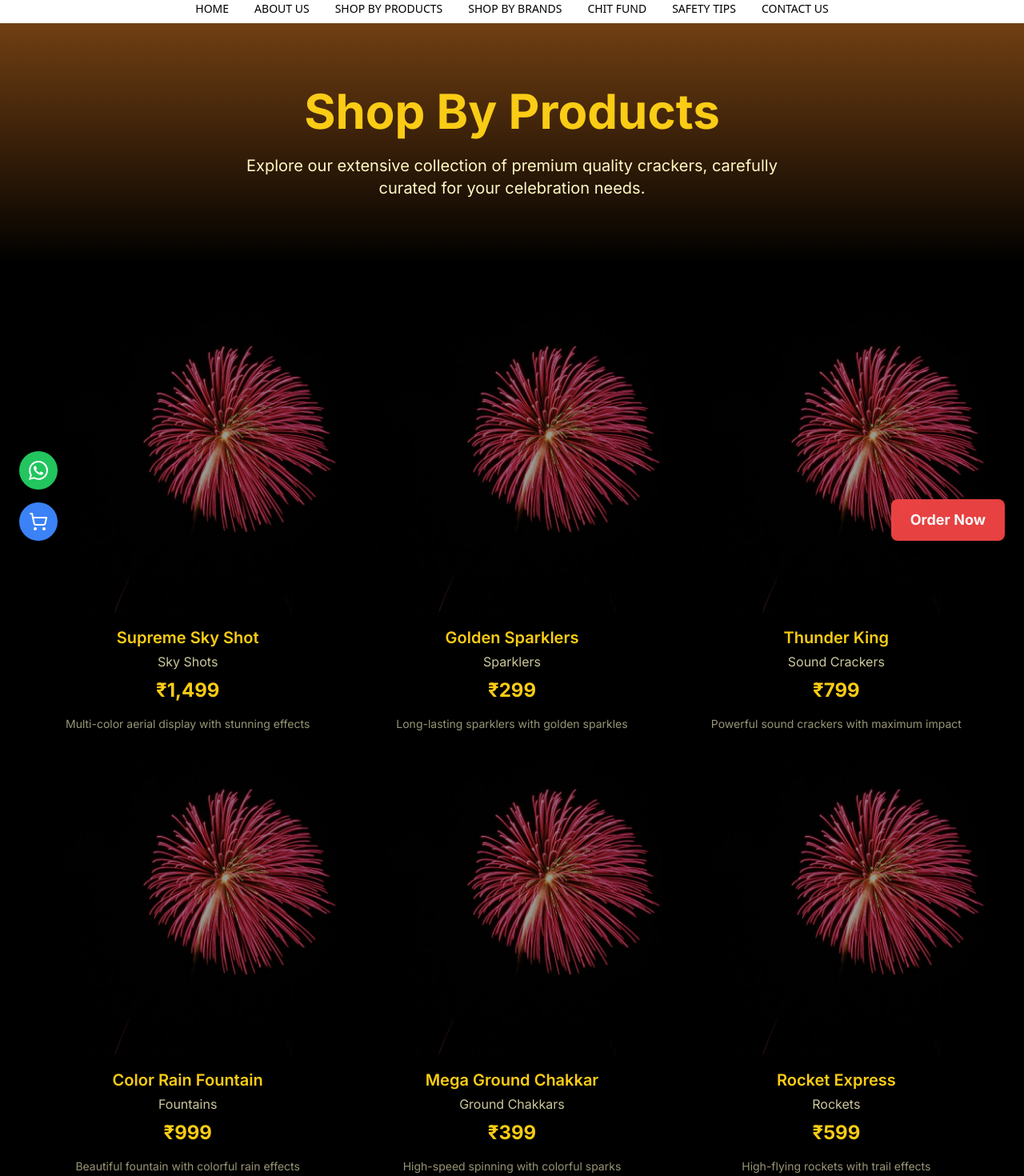
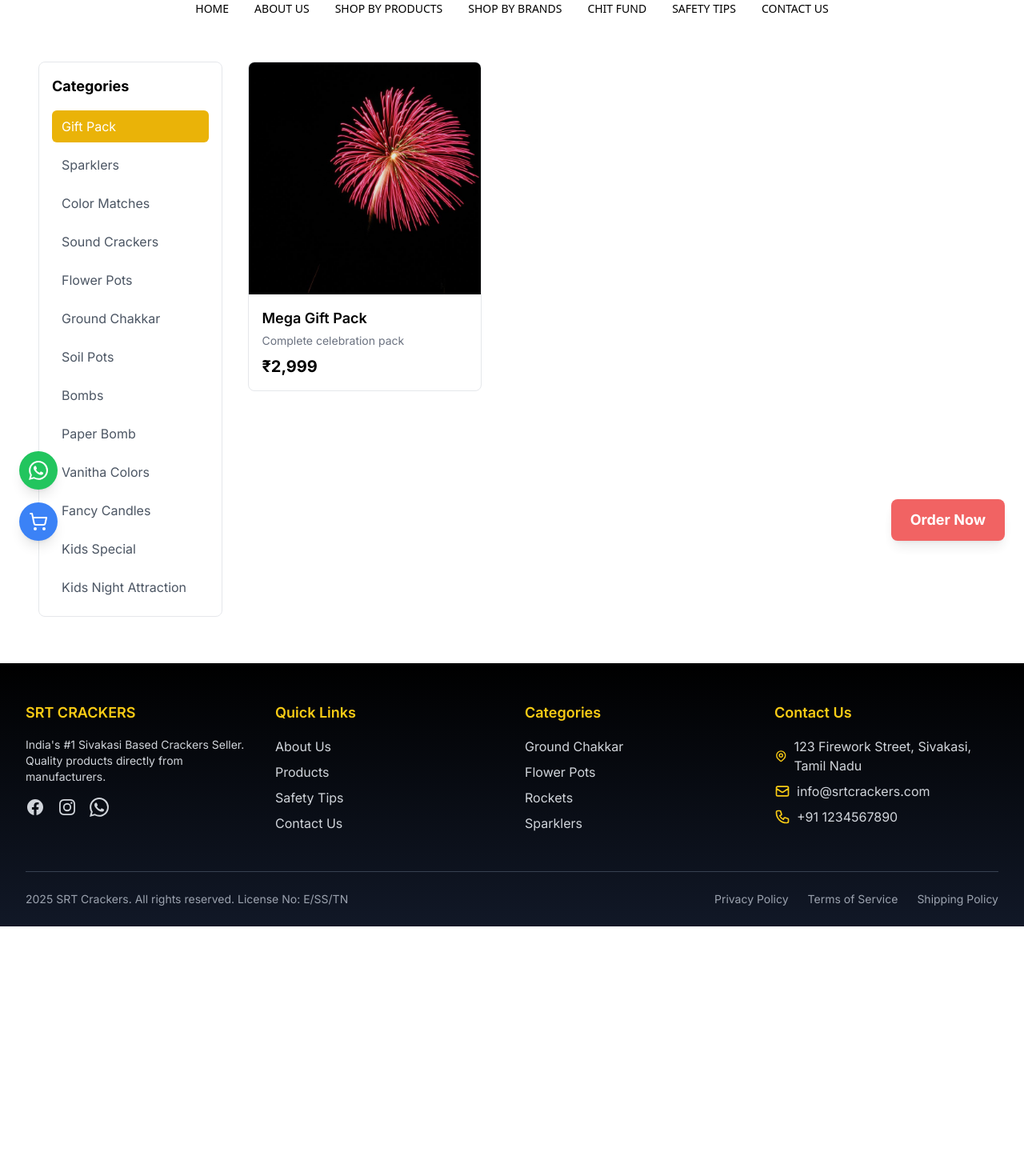
Before and after one commit to Niranjan753/fiverr-backup, a Next.js app: page /shop-by-products in a window 1280 px wide. Shown: the part 100-1570 px from the top of the page at 80% size. After the commit the page ends 1258 px from the top, so only its background shows below. Built offline with nearby package versions, Linux system fonts and the light colour scheme.

Commit message:
created product categories

```diff
--- a/app/shop-by-products/page.tsx
+++ b/app/shop-by-products/page.tsx
@@ -1,126 +1,148 @@
 'use client';
 
+import { useState } from 'react';
 import Image from 'next/image';
 import Link from 'next/link';
+
+const categories = [
+    { id: 'gift-pack', name: 'Gift Pack' },
+    { id: 'sparklers', name: 'Sparklers' },
+    { id: 'color-matches', name: 'Color Matches' },
+    { id: 'sound-crackers', name: 'Sound Crackers' },
+    { id: 'flower-pots', name: 'Flower Pots' },
+    { id: 'ground-chakkar', name: 'Ground Chakkar' },
+    { id: 'soil-pots', name: 'Soil Pots' },
+    { id: 'bombs', name: 'Bombs' },
+    { id: 'paper-bomb', name: 'Paper Bomb' },
+    { id: 'vanitha-colors', name: 'Vanitha Colors' },
+    { id: 'fancy-candles', name: 'Fancy Candles' },
+    { id: 'kids-special', name: 'Kids Special' },
+    { id: 'kids-night-attraction', name: 'Kids Night Attraction' }
+];
 
 const products = [
     {
         id: 1,
-        name: "Supreme Sky Shot",
-        category: "Sky Shots",
-        price: "₹1,499",
-        description: "Multi-color aerial display with stunning effects",
+        name: "7CM - ELECTRIC",
+        category: "sparklers",
+        price: "₹149",
+        description: "Electric sparklers with bright effects",
         image: "/demo.jpg"
     },
     {
         id: 2,
-        name: "Golden Sparklers",
-        category: "Sparklers",
-        price: "₹299",
-        description: "Long-lasting sparklers with golden sparkles",
+        name: "7CM - CRACKLING",
+        category: "sparklers",
+        price: "₹159",
+        description: "Crackling sparklers with sound effects",
         image: "/demo.jpg"
     },
     {
         id: 3,
-        name: "Thunder King",
-        category: "Sound Crackers",
-        price: "₹799",
-        description: "Powerful sound crackers with maximum impact",
+        name: "7CM - 50/50",
+        category: "sparklers",
+        price: "₹139",
+        description: "Mixed effects sparklers",
         image: "/demo.jpg"
     },
     {
         id: 4,
-        name: "Color Rain Fountain",
-        category: "Fountains",
-        price: "₹999",
-        description: "Beautiful fountain with colorful rain effects",
+        name: "10CM - ELECTRIC",
+        category: "sparklers",
+        price: "₹199",
+        description: "Long electric sparklers",
         image: "/demo.jpg"
     },
     {
         id: 5,
-        name: "Mega Ground Chakkar",
-        category: "Ground Chakkars",
-        price: "₹399",
-        description: "High-speed spinning with colorful sparks",
+        name: "Mega Gift Pack",
+        category: "gift-pack",
+        price: "₹2,999",
+        description: "Complete celebration pack",
         image: "/demo.jpg"
     },
     {
         id: 6,
-        name: "Rocket Express",
-        category: "Rockets",
-        price: "₹599",
-        description: "High-flying rockets with trail effects",
+        name: "Color Match Box",
+        category: "color-matches",
+        price: "₹99",
+        description: "Colorful match sticks",
         image: "/demo.jpg"
     }
 ];
 
 export default function ShopByProducts() {
+    const [selectedCategory, setSelectedCategory] = useState(categories[0].id);
+
+    const filteredProducts = products.filter(product => product.category === selectedCategory);
+
     return (
-        <main className="min-h-screen bg-black">
-            {/* Hero Section */}
-            <section className="relative py-20 bg-gradient-to-b from-yellow-900 to-black">
-                <div className="max-w-[1400px] mx-auto px-6 md:px-8 lg:px-12 text-center">
-                    <h1 className="text-5xl md:text-6xl font-bold text-yellow-400 mb-6">
-                        Shop By Products
-                    </h1>
-                    <p className="text-xl text-yellow-100 max-w-2xl mx-auto">
-                        Explore our extensive collection of premium quality crackers,
-                        carefully curated for your celebration needs.
-                    </p>
+        <main className="min-h-screen bg-white">
+
+
+            {/* Products Section with Categories */}
+            <section className="py-12">
+                <div className="max-w-[1400px] mx-auto px-6 md:px-8 lg:px-12">
+                    <div className="flex flex-col md:flex-row gap-8">
+                        {/* Categories Sidebar */}
+                        <div className="md:w-1/4 lg:w-1/5">
+                            <div className="bg-white border rounded-lg p-4 sticky top-24">
+                                <h2 className="text-lg font-bold mb-4 text-black">Categories</h2>
+                                <div className="space-y-2">
+                                    {categories.map((category) => (
+                                        <button
+                                            key={category.id}
+                                            onClick={() => setSelectedCategory(category.id)}
+                                            className={`w-full text-left px-3 py-2 rounded-md transition-colors ${
+                                                selectedCategory === category.id
+                                                    ? 'bg-yellow-500 text-white'
+                                                    : 'text-gray-600 hover:bg-gray-100'
+                                            }`}
+                                        >
+                                            {category.name}
+                                        </button>
+                                    ))}
                                 </div>
-            </section>
+                            </div>
+                        </div>
 
                         {/* Products Grid */}
-            <section className="py-16">
-                <div className="max-w-[1400px] mx-auto px-6 md:px-8 lg:px-12">
-                    <div className="grid grid-cols-1 md:grid-cols-2 lg:grid-cols-3 gap-8">
-                        {products.map((product) => (
-                            <div key={product.id} className="group">
-                                <div className="relative aspect-square overflow-hidden rounded-xl mb-4">
+                        <div className="md:w-3/4 lg:w-4/5">
+                            <div className="grid grid-cols-1 md:grid-cols-2 lg:grid-cols-3 gap-6">
+                                {filteredProducts.map((product) => (
+                                    <div key={product.id} className="group bg-white border rounded-lg overflow-hidden hover:shadow-lg transition-shadow">
+                                        <div className="relative aspect-square overflow-hidden">
                                             <Image
                                                 src={product.image}
                                                 alt={product.name}
                                                 fill
                                                 className="object-cover transition-transform duration-300 group-hover:scale-110"
                                             />
-                                    <div className="absolute inset-0 bg-black/40 group-hover:bg-black/30 transition-colors duration-300" />
+                                            <div className="absolute inset-0 bg-black/10 group-hover:bg-black/20 transition-colors" />
 
                                             {/* Quick View Button */}
-                                    <button className="absolute bottom-4 left-1/2 -translate-x-1/2 bg-yellow-400 text-black px-6 py-2 rounded-lg font-semibold opacity-0 group-hover:opacity-100 transition-opacity duration-300 hover:bg-yellow-500">
+                                            <button className="absolute bottom-4 left-1/2 -translate-x-1/2 bg-yellow-500 text-white px-6 py-2 rounded-lg font-semibold opacity-0 group-hover:opacity-100 transition-opacity duration-300 hover:bg-yellow-600">
                                                 Quick View
                                             </button>
                                         </div>
 
-                                <div className="text-center">
-                                    <h3 className="text-xl font-semibold text-yellow-400 mb-1">
+                                        <div className="p-4">
+                                            <h3 className="text-lg font-semibold text-black mb-1">
                                                 {product.name}
                                             </h3>
-                                    <p className="text-yellow-100/80 mb-2">{product.category}</p>
-                                    <p className="text-2xl font-bold text-yellow-400 mb-4">{product.price}</p>
-                                    <p className="text-yellow-100/60 text-sm">{product.description}</p>
+                                            <p className="text-gray-500 text-sm mb-2">{product.description}</p>
+                                            <p className="text-xl font-bold text-black">{product.price}</p>
                                         </div>
                                     </div>
                                 ))}
                             </div>
+
+                            {filteredProducts.length === 0 && (
+                                <div className="text-center py-12">
+                                    <p className="text-gray-500">No products found in this category.</p>
                                 </div>
-            </section>
-
-            {/* Categories Section */}
-            <section className="py-16 bg-gradient-to-b from-black to-yellow-900">
-                <div className="max-w-[1400px] mx-auto px-6 md:px-8 lg:px-12">
-                    <h2 className="text-4xl font-bold text-yellow-400 text-center mb-12">
-                        Browse By Category
-                    </h2>
-                    <div className="grid grid-cols-2 md:grid-cols-3 lg:grid-cols-4 gap-6">
-                        {['Sky Shots', 'Sparklers', 'Sound Crackers', 'Fountains', 'Ground Chakkars', 'Rockets', 'Flower Pots', 'New Arrivals'].map((category) => (
-                            <Link
-                                key={category}
-                                href={`/category/${category.toLowerCase().replace(/\s+/g, '-')}`}
-                                className="bg-black/40 backdrop-blur-sm border border-yellow-400/20 rounded-xl p-6 text-center hover:bg-black/60 transition-all duration-300"
-                            >
-                                <h3 className="text-yellow-400 font-semibold">{category}</h3>
-                            </Link>
-                        ))}
+                            )}
+                        </div>
                     </div>
                 </div>
             </section>
```
Lines whose indentation alone changed are shown as unchanged.
